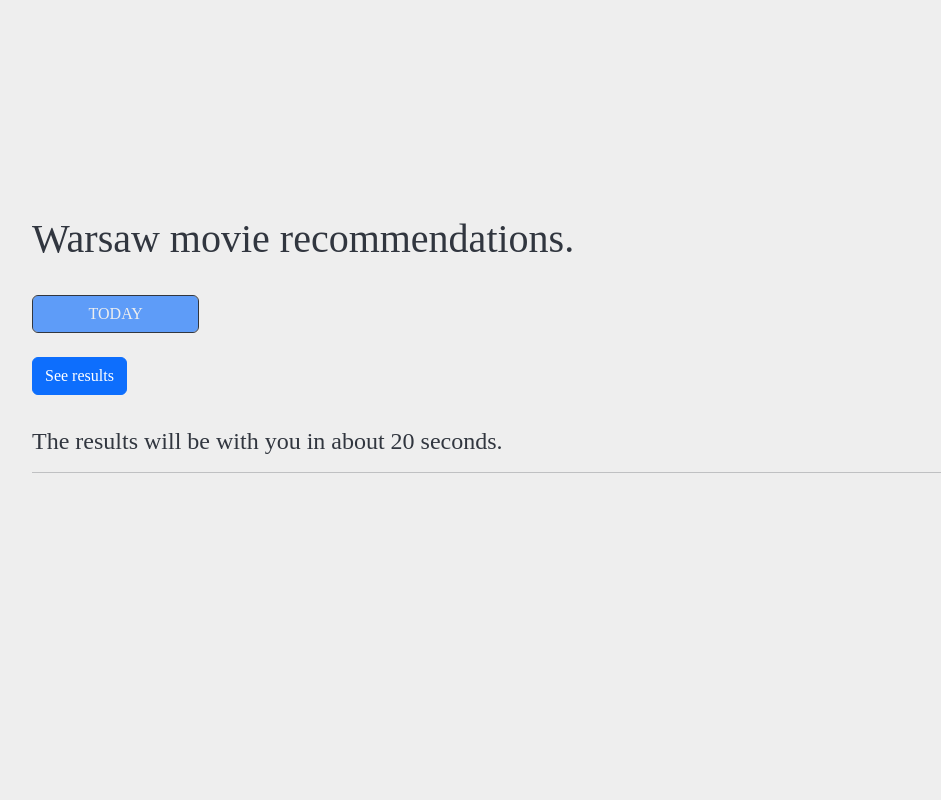
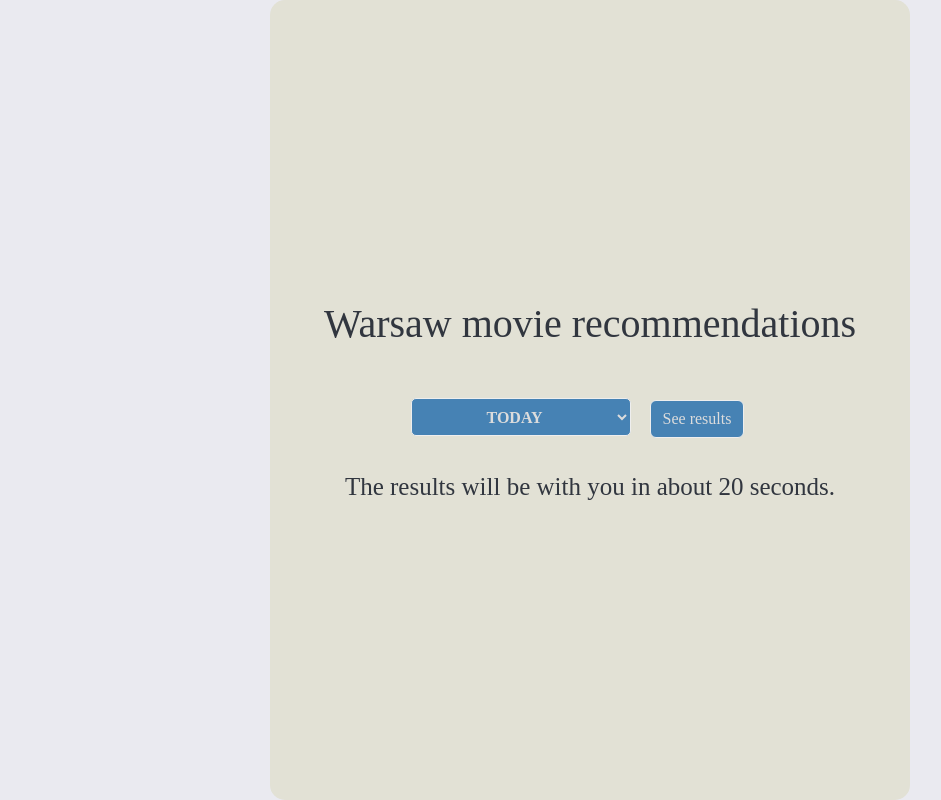
Before and after one commit to mkhutnik/waw-cinema-assistant, a Flask app: page / in a window 1280 px wide. Shown: the whole page, without its empty margins (50-991 px from the left). Run offline with Flask 3, Linux system fonts and the light colour scheme.

Commit message:
Aesthetic improvements.

```diff
--- a/main.py
+++ b/main.py
@@ -1,45 +1,41 @@
 import datetime, imdb, requests
-import operator
-from audioop import reverse
 from concurrent.futures.thread import ThreadPoolExecutor
 from bs4 import BeautifulSoup
 from flask import Flask, render_template, request
 
 ia = imdb.IMDb()
 list_without_duplicates = []
-url_amondo = 'https://kinoamondo.pl/repertuar/'
+url_amondo = 'https://kinoamondo.pl/repertuar'
 url_iluzjon = 'https://www.iluzjon.fn.org.pl/repertuar.html'
 
 DAYS = {
-    'TODAY': [datetime.datetime.now().date(), 0],
-    'TOMORROW': [datetime.datetime.now().date() + datetime.timedelta(1), 1],
-    'DAY AFTER TOMORROW': [datetime.datetime.now().date() + datetime.timedelta(2), 2]
+    'TODAY': datetime.datetime.now().date(),
+    'TOMORROW': datetime.datetime.now().date() + datetime.timedelta(1),
+    'DAY AFTER TOMORROW': datetime.datetime.now().date() + datetime.timedelta(2)
 }
-
 app = Flask(__name__)
 
-
-def make_request(movie_url):
-    response = requests.get(movie_url)
+def html(url):
+    response = requests.get(url)
     return response.text
 
 
-def fetch_info_amondo(movie_url, time_of_movie):
-    url_beauty_soup_result = BeautifulSoup(make_request(movie_url), 'html.parser')
-    movie_title = url_beauty_soup_result.find('h1').text
-    list_of_years = [i.find_all_next('li') for i in url_beauty_soup_result.find_all('ul', class_='movie-info')]
+def fetch_info_amondo(url, time, ):
+    soup = BeautifulSoup(html(url), 'html.parser')
+    title_1 = soup.find('h1').text
+    year_list = [i.find_all_next('li') for i in soup.find_all('ul', class_='movie-info')]
     try:
-        year_as_string = str(list_of_years[0][1])
-        production_year = year_as_string[len(year_as_string) - 12:len(year_as_string) - 8]
+        year_string = str(year_list[0][1])
+        year = year_string[len(year_string) - 12:len(year_string) - 8]
     except IndexError:
-        production_year = '0000'
-    rating = get_rating(f'{movie_title} ({production_year})')
-    return {'rating': rating, 'time': time_of_movie, 'cinema': 'AMONDO', 'title': movie_title, 'link': movie_url}
+        year = '0000'
+    rating = get_rating(f'{title_1} ({year})')
+    return {'rating': rating, 'time': time, 'cinema': 'AMONDO', 'title': title_1, 'link': url}
 
-def fetch_info_iluzjon(movie_title, time_of_movie, production_year):
-    rating = get_rating(f'{movie_title} ({production_year})')
-    return {'rating': rating, 'time': time_of_movie,
-            'cinema': 'ILUZJON', 'title': movie_title, 'link': url_iluzjon}
+
+def fetch_info_iluzjon(title, time, year):
+    rating = get_rating(f'{title} ({year})')
+    return {'rating': rating, 'time': time, 'cinema': 'ILUZJON', 'title': title, 'link': url_iluzjon}
 
 
 def get_rating(title_and_year):
@@ -53,49 +49,50 @@ def get_rating(title_and_year):
         return ''
 
 
-def get_year(production_year):
+def get_year(year):
     try:
-        int(production_year[-1])
-        return production_year[-1].strip()
+        int(year[-1])
+        return year[-1].strip()
     except ValueError:
         return '0000'
 
 
-def amondo(day):
-    list_results = []
-    url_beauty_soup_result = BeautifulSoup(make_request(url_amondo), 'html.parser')
-    box_result = url_beauty_soup_result.find(id=f'schedule-{day}')
+def amondo(number):
+    lista = []
+    req = html(url_amondo)
+    soup = BeautifulSoup(req, 'html.parser')
+    box = soup.find(id=f'schedule-{number}')
     try:
-        list_links = [i.find('a')['href'] for i in box_result.find_all('div', class_='col-md-2 col-sm-3')]
-        list_times = [i.text for i in box_result.find_all(class_='time')]
-        if len(list_links) == 0:
+        links = [i.find('a')['href'] for i in box.find_all('div', class_='col-md-2 col-sm-3')]
+        time = [i.text for i in box.find_all(class_='time')]
+        if len(links) == 0:
             return []
-        with ThreadPoolExecutor(len(list_links)) as executor:
-            for result in executor.map(fetch_info_amondo, list_links, list_times):
-                list_results.append(result)
-        return list_results
+        with ThreadPoolExecutor(len(links)) as executor:
+            for result in executor.map(fetch_info_amondo, links, time):
+                lista.append(result)
+        return lista
     except AttributeError:
         return []
 
 
-def iluzjon(day):
-    list_result = []
-    list_final_result = []
-    list_h3 = BeautifulSoup(make_request(url_iluzjon), 'html.parser').find_all('h3')
+def iluzjon(day_number):
+    lista = []
+    lista_2 = []
+    head = BeautifulSoup(html(url_iluzjon), 'html.parser').find_all('h3')
     try:
-        day_number = [int(i.text[0:2]) for i in list_h3].index(day)
-        box = BeautifulSoup(make_request(url_iluzjon), 'html.parser').find_all('table')[day_number]
-        list_title_and_time = [i.text.split(' - ') for i in box.find_all(class_='hour')]
-        list_time = [list_title_and_time[i][0] for i in range(0, len(list_title_and_time), 1)]
-        list_title = [list_title_and_time[i][1] for i in range(0, len(list_title_and_time), 1)]
-        list_year = [i.text.split(',') for i in box.find_all('i')]
-        with ThreadPoolExecutor(len(list_title)) as executor:
-            for result in executor.map(get_year, list_year):
-                list_result.append(result)
-        with ThreadPoolExecutor(len(list_title)) as executor:
-            for result in executor.map(fetch_info_iluzjon, list_title, list_time, list_result):
-                list_final_result.append(result)
-        return list_final_result
+        day = [int(i.text[0:2]) for i in head].index(day_number)
+        box = BeautifulSoup(html(url_iluzjon), 'html.parser').find_all('table')[day]
+        time_and_title = [i.text.split(' - ') for i in box.find_all(class_='hour')]
+        time = [time_and_title[i][0] for i in range(0, len(time_and_title), 1)]
+        title = [time_and_title[i][1] for i in range(0, len(time_and_title), 1)]
+        year = [i.text.split(',') for i in box.find_all('i')]
+        with ThreadPoolExecutor(len(title)) as executor:
+            for result in executor.map(get_year, year):
+                lista.append(result)
+        with ThreadPoolExecutor(len(title)) as executor:
+            for result in executor.map(fetch_info_iluzjon, title, time, lista):
+                lista_2.append(result)
+        return lista_2
     except ValueError:
         return []
 
@@ -112,9 +109,9 @@ def front():
 
 @app.route('/final', methods=['GET', 'POST'])
 def final():
-    day = DAYS[request.args.get('day')]
-    Amondo = amondo(day[0])
-    Iluzjon = iluzjon(day=int(day[0].day))
+    date = DAYS[request.args.get('day')]
+    Amondo = amondo(date)
+    Iluzjon = iluzjon(day_number=int(date.day))
     LISTA = merge(Amondo, Iluzjon)
     LISTA.sort(key=lambda x: str(x['rating']), reverse=True)
     return render_template('index.html', post=LISTA)
--- a/static/css/styles.css
+++ b/static/css/styles.css
@@ -1,50 +1,73 @@
 body{
-    background-color: #EEEEEE;
+    background-color: #EAEAF0;
+    color: #31363F;
+    font-family: "EB Garamond", serif;
+    font-optical-sizing: auto;
+    font-style: normal;
+    font-weight: normal;
+}
+#main{
+    position: absolute;
+    left: 50%;
+    top: 50%;
+    width: 50%;
+    height: 100%;
+    align-content: center;
+    transform: translate(-50%, -50%);
+    padding: 30px;
+    justify-text: center;
+    align-items: center;
+    text-align: center;
+    justify-content: center;
+    background-color: #E2E1D5;
+    border-radius:15px;
+}
+h4{
+    font-size: 25px;
 }
 
-#second{
-  display: flex;
-  align-items: center;
-  justify-text: center;
-  margin: 12px;
-  height: 85vh;
-  color: #31363F;
-  background-color: #EEEEEE;
-  font-family: "EB Garamond", serif;
-  font-optical-sizing: auto;
-  font-weight: 415;
-  font-style: normal;
-}
-
-#first{
-  display: flex;
-  align-items: center;
-  justify-text: center;
-  margin: 12px;
-  color: #31363F;
-  background-color: #EEEEEE;
-  font-family: "EB Garamond", serif;
-  font-optical-sizing: auto;
-  font-weight: 415;
-  font-style: normal;
-}
-
-.space-above{
-    margin-top: 20px;
-    padding-top: 20px;
+#button{
+    margin: 10px;
+    background-color: #4682B4;
+    border-color: #EEEEEE;
+    color: #DCDCDC;
 }
 
 #input{
-  width: 15%;
-  border-color: #31363F;
-  align: center;
-  background-color: rgba(13, 110, 253, 0.64);
-  color: #EEEEEE;
-  text-align: center;
+    border-radius:5px;
+    height: 38px;
+    /*padding-top: 6px;*/
+    /*padding-bottom: 6px;*/
+    background-color: #4682B4;
+    border-color: #EEEEEE;
+    color: #DCDCDC;
+    text-align: center;
+    margin: 5px;
+    font-weight: bold;
 }
-form-signin{
-    width: 100%;
-    max-width: 330px;
-    padding: 15px;
-    margin: 0 auto;
+thead{
+    background-color:#B0C4DE;
+    font-weight: bold;
 }
+
+th, td{
+    /*background-color:;*/
+    padding: 10px;
+    align-self: center;
+    border: 1px solid rgb(160 160 160);
+}
+
+table {
+    border-radius:10px;
+    border: 1px solid rgb(160 160 160);
+    font-size: 15px;
+    letter-spacing: 1.5px;
+    padding: 30px;
+}
+.center{
+    margin-left: auto;
+    margin-right: auto;
+}
+#title{
+    padding: 10px;
+}
--- a/templates/help.html
+++ b/templates/help.html
@@ -2,24 +2,35 @@
 {% block title %}Cinema assistant{% endblock%}
 
 {% block content %}
-<div class="jumbotron jumbotron-fluid" id ='second'>
-  <div class="container">
-    <h1>Warsaw movie recommendations.</h1>
+    <div id="main" class="container">
+        <div class="row">
+            <div class="col">
+                <div id="title" class="col">
+                    <h1>Warsaw movie recommendations</h1>
+                </div>
+            </div>
+        </div>
         <br>
-      <form class="form-group" action="{{url_for('final', option_i = day)}}" method = 'GET'>
-         <div class="form-group  mb-2">
-             <select class="form-control" id="input" name="day">
+
+        <div id="form" class="row">
+            <form class="row" action="{{url_for('final', option_i = day)}}" method = 'GET'>
+                <div class="col-2"></div>
+                <div class="col-8">
+                    <label for="input"></label>
+                    <select class="form-select-sm-center" id="input" name="day">
                         <option>TODAY</option>
                         <option>TOMORROW</option>
                         <option>DAY AFTER TOMORROW</option>
                     </select>
-             <br>
-             <button type="submit" class="btn btn-primary">See results</button>
+                <button id='button' type="submit" class="btn btn-primary">See results</button>
                 </div>
             </form>
+            <div class="col-2"></div>
+        </div>
         <br>
+
+        <div class="row">
             <h4>The results will be with you in about 20 seconds.</h4>
-      <hr>
         </div>
     </div>
 {%endblock%}
```
Also changed, not shown: templates/index.html (+11 -13 lines). Lines whose indentation alone changed are shown as unchanged.
